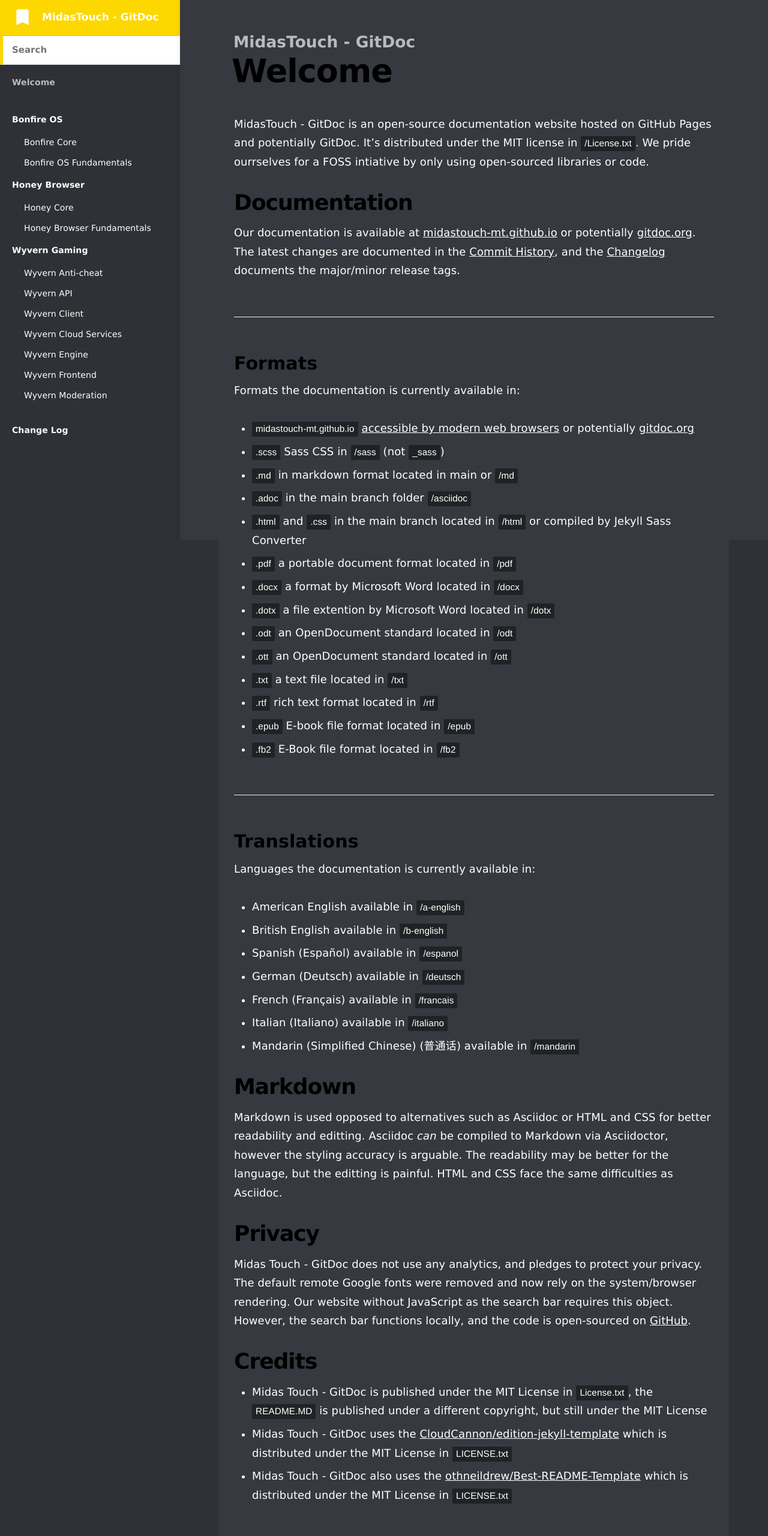
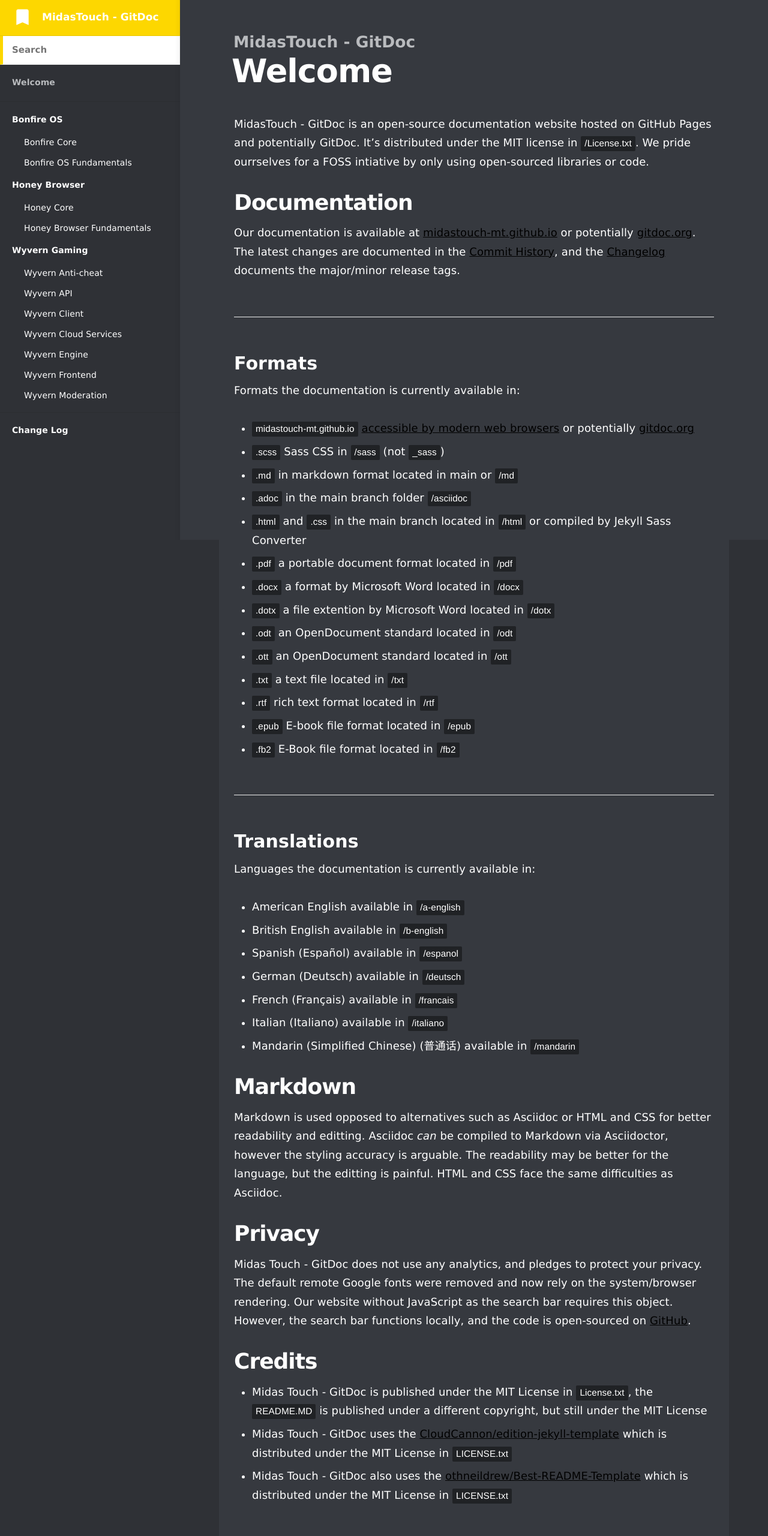
Before and after one commit to MidasTouch-MT/MidasTouch-MT.github.io, a Jekyll site: the page built from index.md, in a window 1280 px wide. Shown: the whole page at 60% size. Built offline with Jekyll 4.4.1, drawn with Linux system fonts in a browser that asks for light colours.

Commit message:
fix title color

```diff
--- a/_sass/_typography.scss
+++ b/_sass/_typography.scss
@@ -44,7 +44,7 @@ h3,
 h4,
 h5,
 h6 {
-    color: #000;
+    color: #fff;
     line-height: 1.15em;
     margin: 0 0 0.4em 0;
     font-weight: 600;
@@ -78,12 +78,12 @@ h6 {
 }
 
 a {
-    color: #ffffff;
+    color: #000;
     transition: color 0.2s ease;
 }
 
 a:hover {
-    color: #ffffff;
+    color: #000;
 }
 
 p,
```
